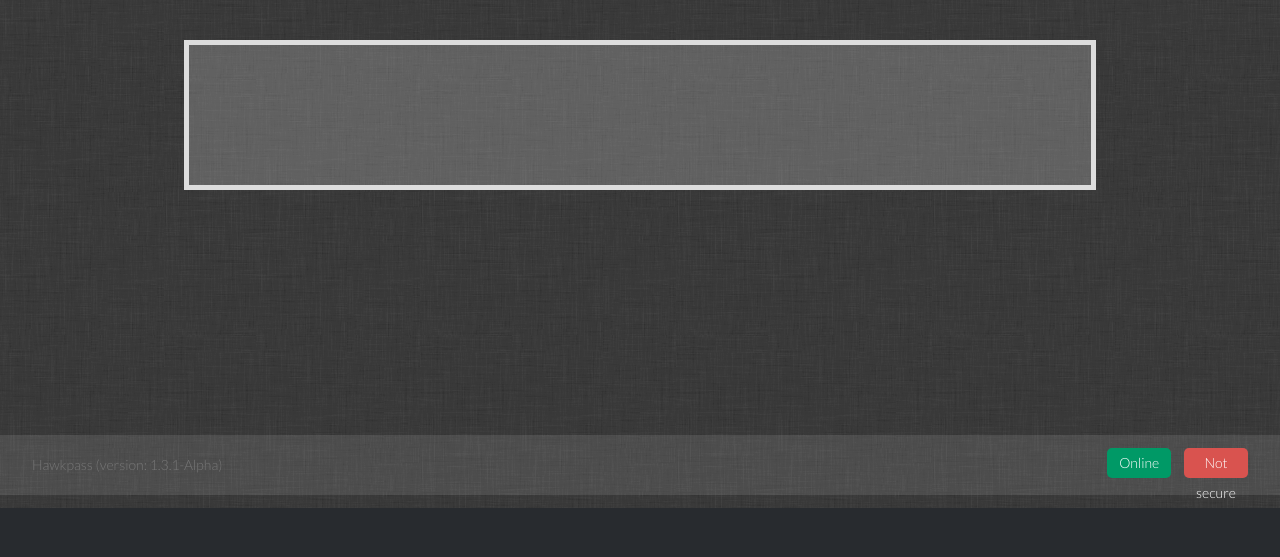
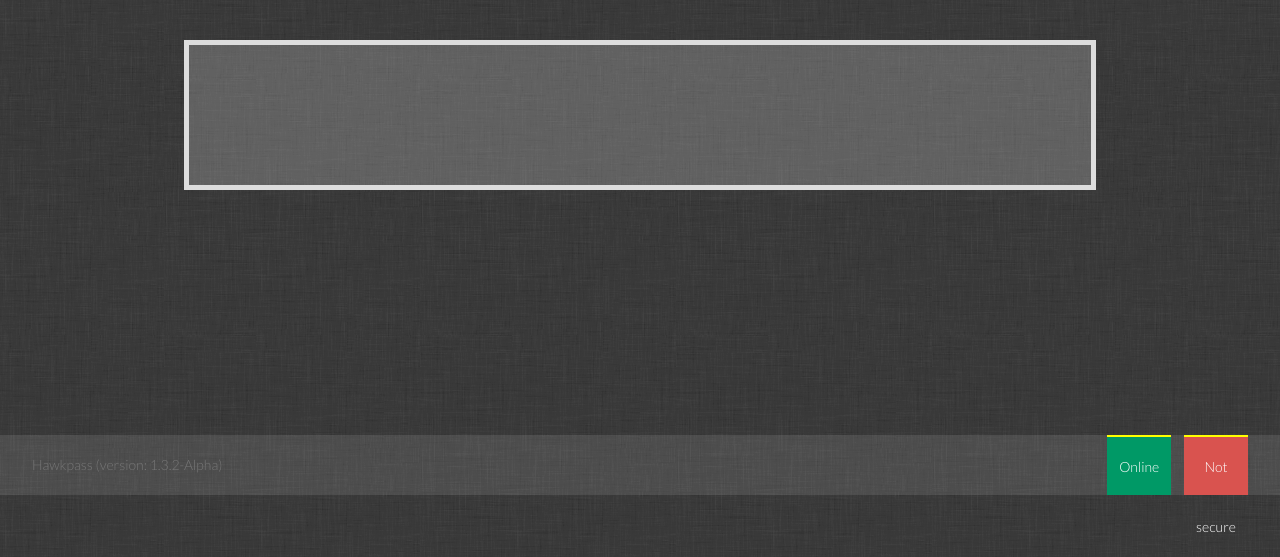
Before and after one commit to kalpetros/hawkpass-web, a plain HTML site: page index.html in a window 1280 px wide. Shown: the part 305-862 px from the top of the page. Before the commit the page ends 813 px from the top, so only its background shows below. Drawn offline with Linux system fonts and the light colour scheme.

Commit message:
Minor UI fixes

```diff
--- a/css/stylesheet.css
+++ b/css/stylesheet.css
@@ -230,17 +230,19 @@ body {
 		margin: 0 0 0 5%;
 	}
 	.secure, .status {
-		height: 50% !important;
+		height: 100% !important;
 		width: 10% !important;
 		font-family: 'Lato', sans-serif;
+		font-size: 1em;
+		color: white;
 		text-align: center;
-		line-height: 30px;
-		border-radius: 5px;
+		line-height: 60px;
 		float: right;
+		border-top: 2px solid yellow;
 	}
 	.secure {
-		margin: 2% 5% 0 0;
+		margin: 0 5% 0 0;
 	}
 	.status {
-		margin: 2% 2% 0 0;
+		margin: 0 2% 0 0;
 	}
--- a/index.html
+++ b/index.html
@@ -44,7 +44,7 @@
 									<div class="panel-body">
 										<p>The source code is available on <a href="https://github.com/kalpetros/hawkpass"><i class="fa fa-github"></i> Github</a>.</p>
 							    	<p>Feel free to review, clone, fork and modify the code and if you feel that something is missing or you found a bug open an <a href="https://github.com/kalpetros/hawkpass/issues/new">issue</a> or create a pull request.</p>
-							    	<p><b>Version: 1.3.1-Alpha</b></p>
+							    	<p><b>Version: 1.3.2-Alpha</b></p>
 									</div>
 								</div>
 					    	<div class="panel panel-default">
@@ -182,7 +182,7 @@
 		</div>
 		<div class="footer">
 			<div class="f_left">
-				<p class="text-muted credit">Hawkpass (version: 1.3.1-Alpha)</p>
+				<p class="text-muted credit">Hawkpass (version: 1.3.2-Alpha)</p>
 			</div>
 			<div class="f_right">
 				<p class="secure" data-toggle="tooltip" data-placement="top"></p>
--- a/js/connection.js
+++ b/js/connection.js
@@ -6,25 +6,20 @@ $(document).ready(function() {
 		        $('.secure').html("Secure");
 		        $('.secure').attr('data-original-title', "You are using https");
 		        $('.secure').css("background-color", "#3bbadc");
-		        $('.secure').css("color", "white");
 		    } else {
 		        $('.secure').html("Not secure");
 		        $('.secure').attr('data-original-title', "Switch to https");
 		        $('.secure').css("background-color", "#d9534f");
-		        $('.secure').css("color", "white");
 		    }
             $('.status').html("Online");
             $('.status').css("background-color", "#009966");
-            $('.status').css("color", "white");
         } else {
             $('.status').html("Offline");
             $('.status').css("background-color", "#d9534f");
-            $('.status').css("color", "white");
 
             $('.secure').html("Secure");
 	        $('.secure').attr('data-original-title', "You are using https");
 	        $('.secure').css("background-color", "#3bbadc");
-	        $('.secure').css("color", "white");
         }
     }, false);
 
@@ -33,26 +28,21 @@ $(document).ready(function() {
 	        $('.secure').html("Secure");
 	        $('.secure').attr('data-original-title', "You are using https");
 	        $('.secure').css("background-color", "#3bbadc");
-	        $('.secure').css("color", "white");
 	    } else {
 	        $('.secure').html("Not secure");
 	        $('.secure').attr('data-original-title', "Switch to https");
 	        $('.secure').css("background-color", "#d9534f");
-	        $('.secure').css("color", "white");
 	    }
         $('.status').html("Online");
         $('.status').css("background-color", "#009966");
-        $('.status').css("color", "white");
     }, false);
 
     window.addEventListener('offline', function(e) {
         $('.status').html("Offline");
         $('.status').css("background-color", "#d9534f");
-        $('.status').css("color", "white");
 
         $('.secure').html("Secure");
         $('.secure').attr('data-original-title', "You are using https");
         $('.secure').css("background-color", "#3bbadc");
-        $('.secure').css("color", "white");
     }, false);
 });
```
